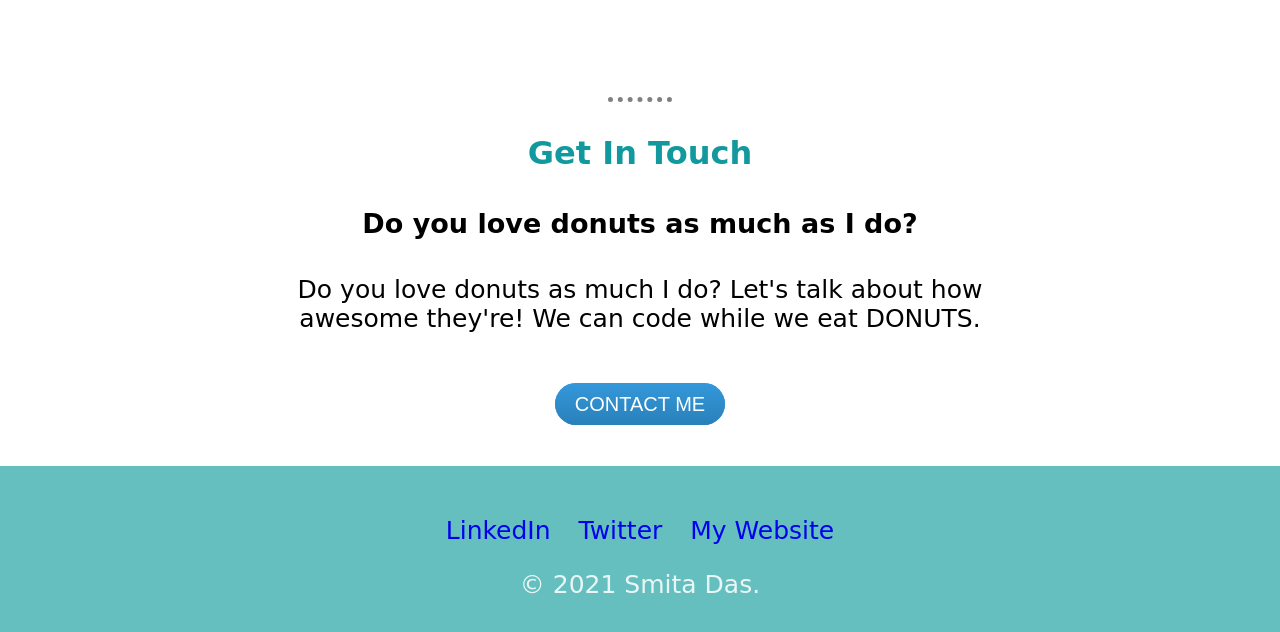
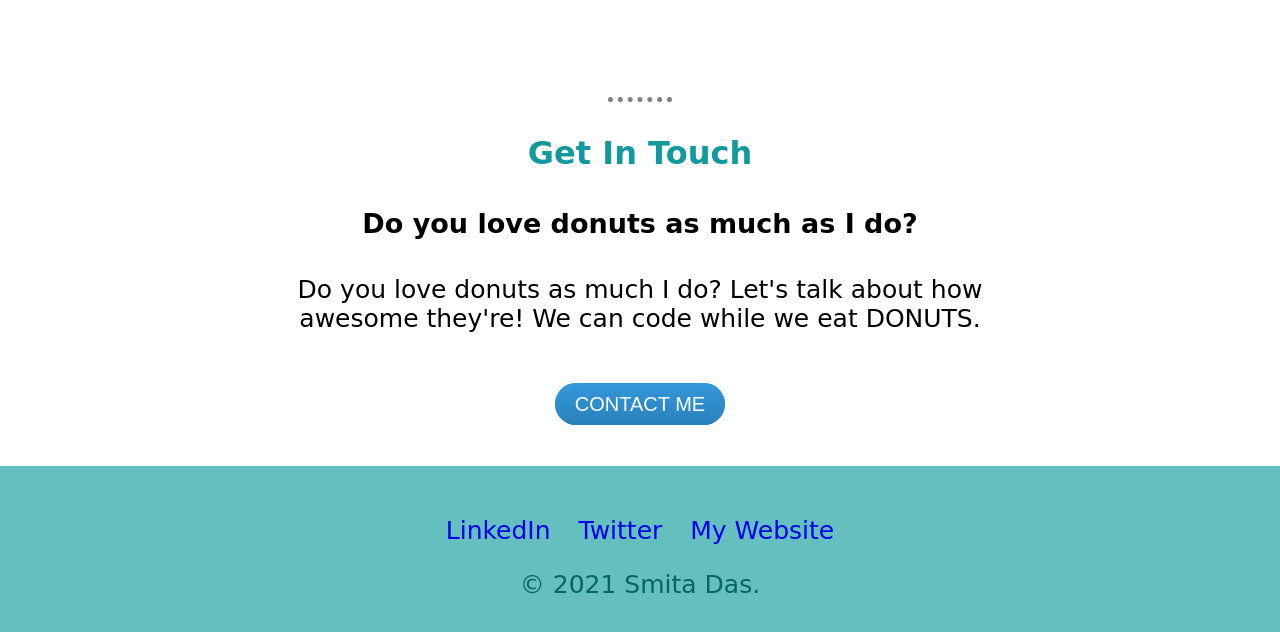
Before and after one commit to Smita2008/about-smita, a plain HTML site: page index.html in a window 1280 px wide. Shown: the part 2449-3081 px from the top of the page. Drawn offline with Linux system fonts and the light colour scheme.

Commit message:
Update styles.css

```diff
--- a/css/styles.css
+++ b/css/styles.css
@@ -132,7 +132,7 @@ hr {
 }
 
 .copyright {
-  color: #EAF6F6;
+  color: #006666;
 }
 
 .footer {
```
